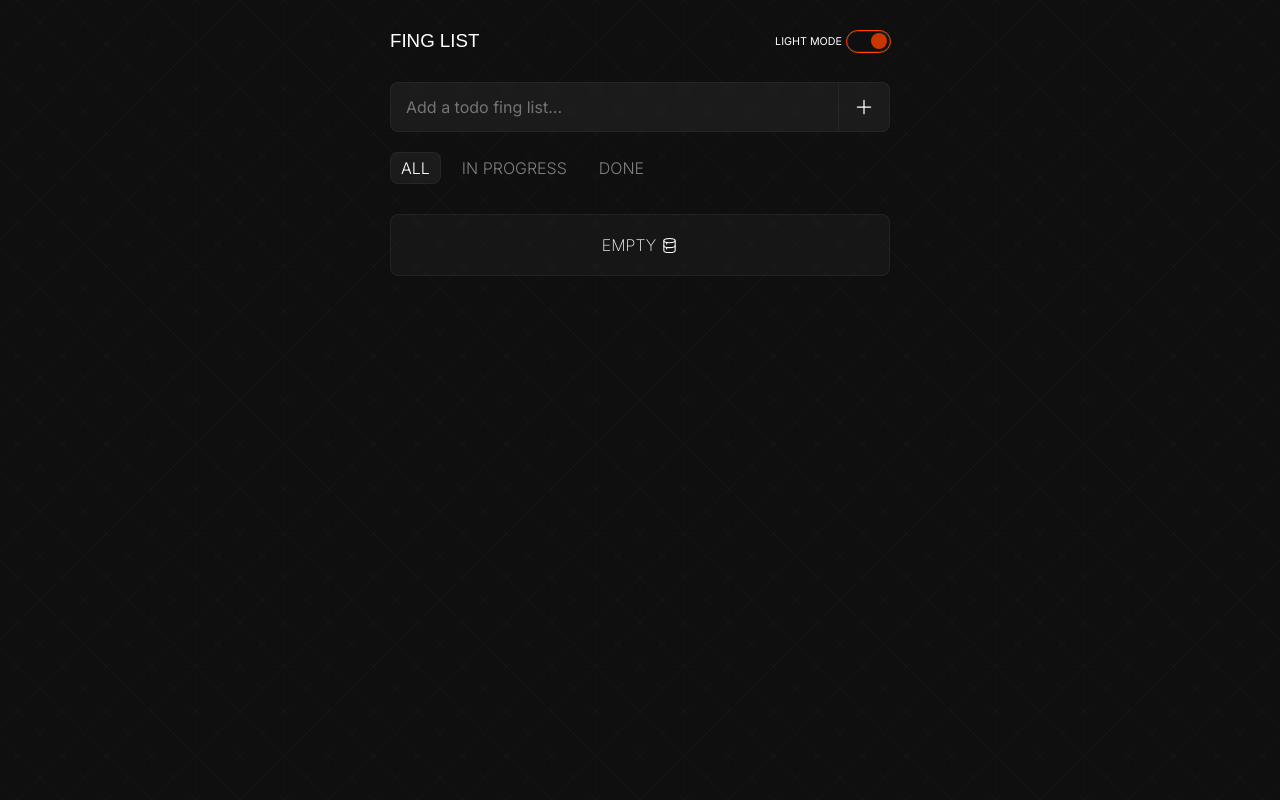
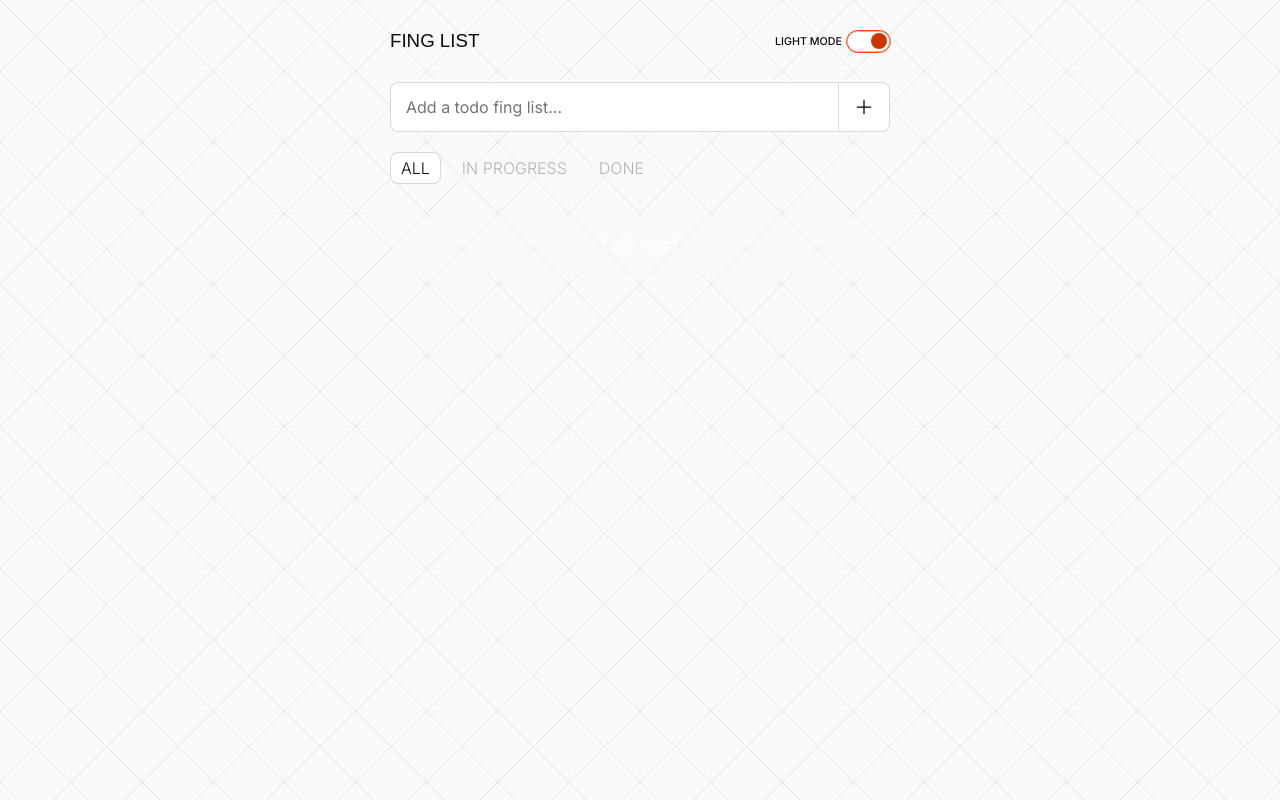
Before and after one commit to FESOO1/advanced-todo-list-react, a React (Create React App) app: page / in a window 1280 px wide. Both pictures are taken after a click on the button 868 px from the left and 41 px from the top of the page. Built offline with nearby package versions, Linux system fonts and the light colour scheme; a web font is replaced by a local one.

Commit message:
Working on it.

```diff
--- a/src/App.js
+++ b/src/App.js
@@ -14,6 +14,7 @@
     const [currentFilter, setCurrentFilter] = useState('ALL');
     const [input, setInput] = useState('');
     const [filterButtons, setFilterButtons] = useState([{ id: 0, text: 'ALL', isActive: true }, { id: 1, text: 'IN PROGRESS', isActive: false }, { id: 2, text: 'DONE', isActive: false }]);
+    let svgColor = 'white';
 
     useEffect(() => {
         const todosLS = JSON.parse(localStorage.getItem('todosLS'));
@@ -174,6 +175,9 @@
                 <svg className='main-input-button-svg' xmlns="http://www.w3.org/2000/svg" viewBox="0 0 24 24" width="24" height="24" color="#ffffff" fill="none">
                     <path d="M12 4V20M20 12H4" stroke="white" strokeWidth="1.5" strokeLinecap="round" strokeLinejoin="round" />
                 </svg>
+                <svg className='main-input-button-svg-second' xmlns="http://www.w3.org/2000/svg" viewBox="0 0 24 24" width="24" height="24" color="#ffffff" fill="none">
+                    <path d="M12 4V20M20 12H4" stroke="black" strokeWidth="1.5" strokeLinecap="round" strokeLinejoin="round" />
+                </svg>
             </button>
         </form>
     );
@@ -265,6 +269,12 @@
                     <path d="M9.5 16.5L9.5 10.5" stroke="#ffffff" strokeWidth="1.5" strokeLinecap="round"></path>
                     <path d="M14.5 16.5L14.5 10.5" stroke="#ffffff" strokeWidth="1.5" strokeLinecap="round"></path>
                 </svg>
+                <svg className='main-output-delete-button-svg-second' xmlns="http://www.w3.org/2000/svg" viewBox="0 0 24 24" width="24" height="24" color="#ffffff" fill="none">
+                    <path d="M19.5 5.5L18.8803 15.5251C18.7219 18.0864 18.6428 19.3671 18.0008 20.2879C17.6833 20.7431 17.2747 21.1273 16.8007 21.416C15.8421 22 14.559 22 11.9927 22C9.42312 22 8.1383 22 7.17905 21.4149C6.7048 21.1257 6.296 20.7408 5.97868 20.2848C5.33688 19.3626 5.25945 18.0801 5.10461 15.5152L4.5 5.5" stroke="black" strokeWidth="1.5" strokeLinecap="round"></path>
+                    <path d="M3 5.5H21M16.0557 5.5L15.3731 4.09173C14.9196 3.15626 14.6928 2.68852 14.3017 2.39681C14.215 2.3321 14.1231 2.27454 14.027 2.2247C13.5939 2 13.0741 2 12.0345 2C10.9688 2 10.436 2 9.99568 2.23412C9.8981 2.28601 9.80498 2.3459 9.71729 2.41317C9.32164 2.7167 9.10063 3.20155 8.65861 4.17126L8.05292 5.5" stroke="black" strokeWidth="1.5" strokeLinecap="round"></path>
+                    <path d="M9.5 16.5L9.5 10.5" stroke="black" strokeWidth="1.5" strokeLinecap="round"></path>
+                    <path d="M14.5 16.5L14.5 10.5" stroke="black" strokeWidth="1.5" strokeLinecap="round"></path>
+                </svg>
             </button>
         </div>
     );
--- a/src/styles/main.css
+++ b/src/styles/main.css
@@ -73,7 +73,7 @@
     background-color: rgb(222, 59, 0);
 }
 
-.main-header-toggle-button:focus-within {
+.main-header-toggle-button:not(.main-header-toggle-button:active):focus-within {
     outline: 1px solid orangered;
 }
 
@@ -138,6 +138,12 @@
     height: 20px;
 }
 
+.main-input-button-svg-second {
+    display: none;
+    width: 20px;
+    height: 20px;
+}
+
 .main-input-button:hover {
     background-color: rgba(255,255,255,0.05);
 }
@@ -191,13 +197,13 @@
     background-color: rgba(255,255,255,0.05);
 }
 
-.main-filter-button:focus-within {
+.main-filter-button:not(.main-filter-button:active):focus-within {
     color: white;
     background-color: rgba(255,255,255,0.05);
     outline: 1px solid orangered;
 }
 
-.main-filter-button-active:focus-within {
+.main-filter-button-active:not(.main-filter-button:active):focus-within {
     outline: 1px solid orangered;
     background-color: rgba(255,255,255,0.05);
 }
@@ -227,6 +233,11 @@
 
 .main-output:last-of-type {
     border: 0;
+}
+
+.main-output-done .main-output-edit-button-todo-text {
+    text-decoration: line-through;
+    color: gray;
 }
 
 /* MAIN OUTPUT CHECKBOX */
@@ -324,6 +335,12 @@
     height: 20px;
 }
 
+.main-output-delete-button-svg-second {
+    display: none;
+    width: 20px;
+    height: 20px;
+}
+
 .main-output-delete-button:hover {
     background-color: red;
 }
--- a/src/styles/reset.css
+++ b/src/styles/reset.css
@@ -17,7 +17,7 @@
     position: relative;
 }
 
-body::after {
+body::before {
     content: '';
     position: absolute;
     top: 0;
--- a/src/styles/theme.css
+++ b/src/styles/theme.css
@@ -0,0 +1,154 @@
+/* THEME */
+
+.light-mode-js {
+    --dark-blue: rgb(12, 12, 20);
+    background-color: rgb(250,250,250);
+}
+
+.light-mode-js::before {
+    background: url(../assets/light-bg.svg) no-repeat;
+    background-size: cover;
+    opacity: 0.1;
+}
+
+/* MAIN HEADER */
+
+.light-mode-js .main-header-text,
+.light-mode-js .main-header-toggle-header {
+    color: var(--dark-blue);
+    font-weight: 500;
+}
+
+.light-mode-js .main-header-toggle-button {
+    border: 1px solid rgba(0,0,0,0.25);
+    background-color: white;
+}
+
+.light-mode-js .main-input {
+    background-color: white;
+    border: 1px solid rgba(0,0,0,0.15);
+}
+
+.light-mode-js .main-input-itself {
+    color: var(--dark-blue);
+}
+
+.light-mode-js .main-input-button {
+    border-left: 1px solid rgba(0,0,0,0.15);
+}
+
+.light-mode-js .main-input-button-svg {
+    display: none;
+}
+
+.light-mode-js .main-input-button-svg-second {
+    display: unset;
+}
+
+.light-mode-js .main-input-button:hover {
+    background-color: white;
+}
+
+.light-mode-js .main-input-button:active {
+    background-color: rgb(250,250,250);
+}
+
+/* MAIN FILTER */
+
+.light-mode-js .main-filter-button {
+    color: rgb(180,180,180);
+}
+
+.light-mode-js .main-filter-button:hover {
+    background-color: white;
+    border: 1px solid rgba(0,0,0,0.15);
+    color: var(--dark-blue);
+}
+
+.light-mode-js .main-filter-button:not(.main-filter-button-active):active {
+    background-color: rgb(250,250,250);
+}
+
+.light-mode-js .main-filter-button-active {
+    background-color: white;
+    border: 1px solid rgba(0,0,0,0.15);
+    color: var(--dark-blue);
+}
+
+.light-mode-js .main-filter-button:not(.main-filter-button:active):focus-within {
+    color: var(--dark-blue);
+    background-color: white;
+    outline: 1px solid orangered;
+}
+
+.light-mode-js .main-filter-button-active:not(.main-filter-button:active):focus-within {
+    outline: 1px solid orangered;
+    background-color: white;
+}
+
+/* MAIN OUTPUT */
+
+.light-mode-js .main-output {
+    border-bottom: 1px solid rgba(0,0,0,0.15);
+}
+
+.light-mode-js .main-output-done .main-output-edit-button-todo-text,
+.light-mode-js .main-output-done .main-output-edit-button-id {
+    color: gray;
+}
+
+.light-mode-js .main-output:last-of-type {
+    border: 0;
+}
+
+.light-mode-js .main-output-checkbox-input {
+    border: 1px solid rgba(0,0,0,0.15);
+    background-color: rgb(245,245,245);
+}
+
+.light-mode-js .main-output-checkbox-input:checked {
+    background-color: white;
+}
+
+.light-mode-js .main-output-edit-button:hover {
+    background-color: rgba(0, 0, 0, 0.05);
+}
+
+.light-mode-js .main-output-edit-button:active {
+    background-color: rgba(0, 0, 0, 0.03);
+}
+
+.light-mode-js .main-output-edit-button-id {
+    color: var(--dark-blue);
+}
+
+.light-mode-js .main-output-checkbox-input:checked::before {
+    background: url(../assets/checked-black.svg) no-repeat;
+    background-size: cover;
+}
+
+.light-mode-js .main-output-edit-button-todo-text {
+    color: var(--dark-blue);
+    font-weight: 500;
+}
+
+.light-mode-js .main-output-delete-button {
+    background-color: rgba(0, 0, 0, 0.03);
+    border: 1px solid rgba(0, 0, 0, 0.05);
+}
+
+.light-mode-js .main-output-delete-button:hover {
+    background-color: red;
+}
+
+.light-mode-js .main-output-delete-button:active {
+    background-color: rgb(218, 0, 0);
+}
+
+.light-mode-js .main-output-delete-button-svg {
+    display: none;
+}
+
+.light-mode-js .main-output-delete-button-svg-second {
+    display: unset;
+}
```
Also changed, not shown: src/assets/checked-black.svg (added).
